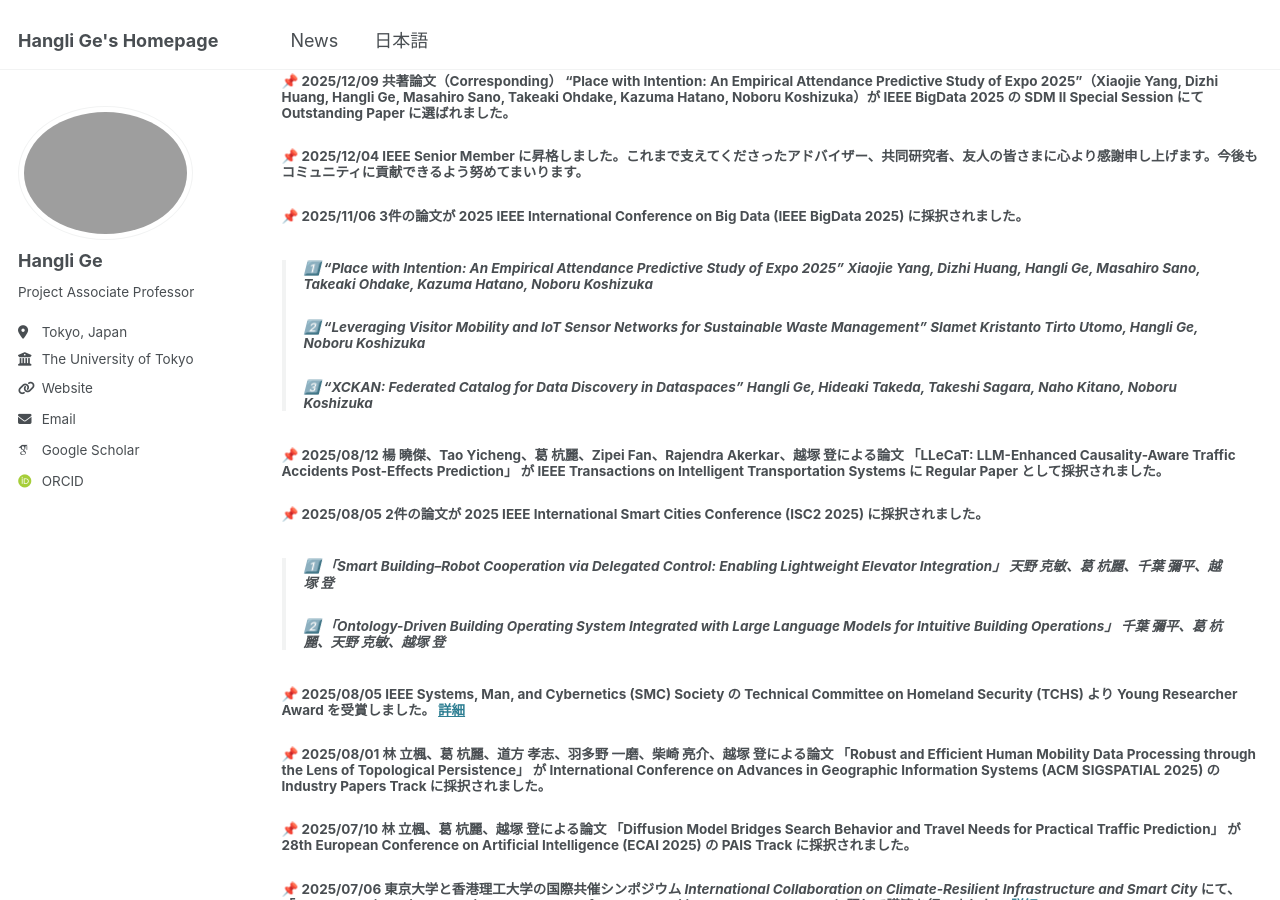
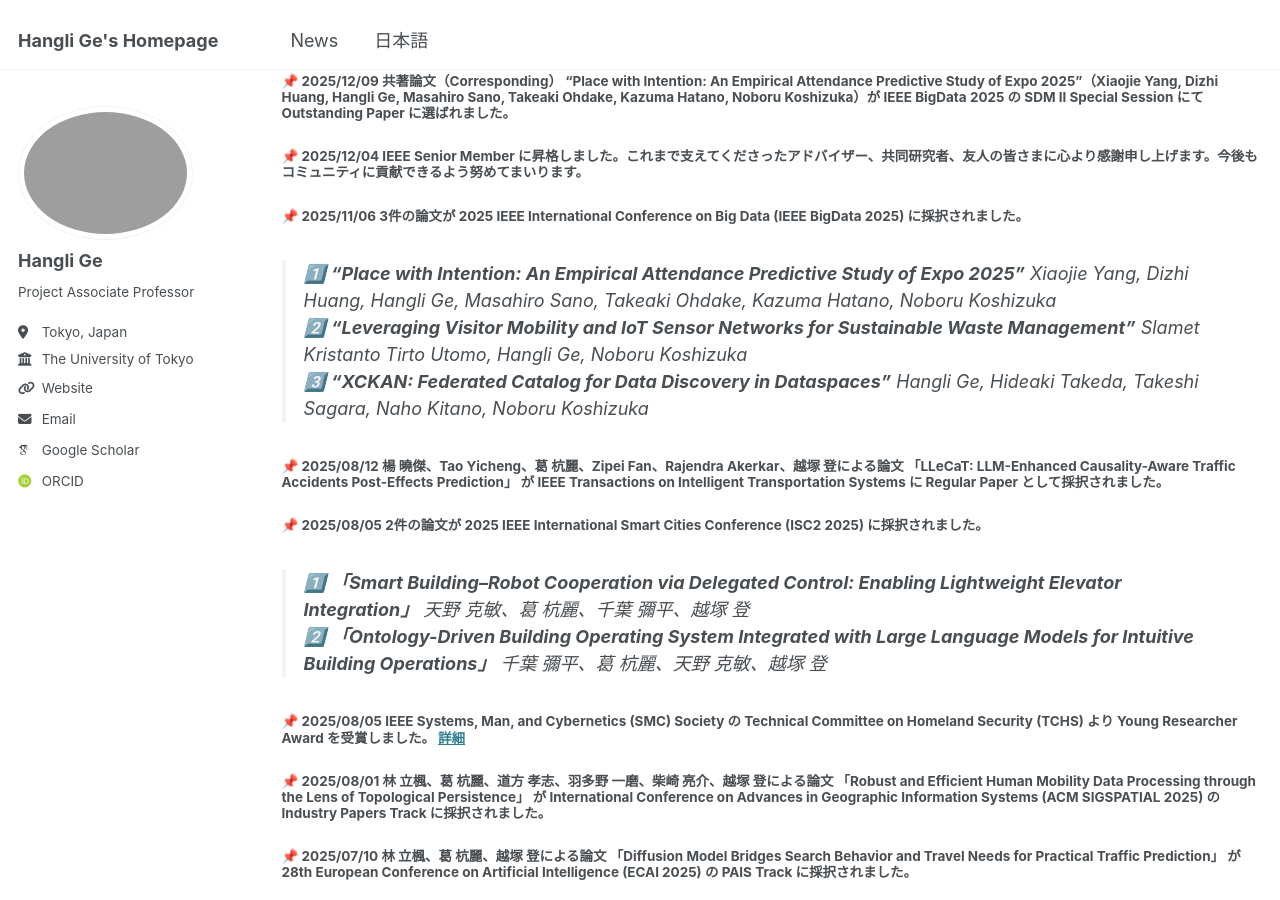
Before and after one commit to christie888/christie888.github.io, a Jekyll site: the page built from _pages/post_jp.md, in a window 1280 px wide and 900 px high, scrolled down 398 px. Built offline with Jekyll 4.4.1, drawn with Linux system fonts in a browser that asks for light colours; some web fonts are replaced.

Commit message:
Update post_jp.md

```diff
--- a/_pages/post_jp.md
+++ b/_pages/post_jp.md
@@ -19,15 +19,13 @@ permalink: post_jp/
 ##### 📌 2025/12/04 **IEEE Senior Member** に昇格しました。これまで支えてくださったアドバイザー、共同研究者、友人の皆さまに心より感謝申し上げます。今後もコミュニティに貢献できるよう努めてまいります。
 
 ##### 📌 2025/11/06 3件の論文が **2025 IEEE International Conference on Big Data (IEEE BigData 2025)** に採択されました。
-> ###### 1️⃣ **“Place with Intention: An Empirical Attendance Predictive Study of Expo 2025”** Xiaojie Yang, Dizhi Huang, Hangli Ge, Masahiro Sano, Takeaki Ohdake, Kazuma Hatano, Noboru Koshizuka
-> ###### 2️⃣ **“Leveraging Visitor Mobility and IoT Sensor Networks for Sustainable Waste Management”**  Slamet Kristanto Tirto Utomo, Hangli Ge, Noboru Koshizuka
-> ###### 3️⃣ **“XCKAN: Federated Catalog for Data Discovery in Dataspaces”** Hangli Ge, Hideaki Takeda, Takeshi Sagara, Naho Kitano, Noboru Koshizuka
+>1️⃣ **“Place with Intention: An Empirical Attendance Predictive Study of Expo 2025”** Xiaojie Yang, Dizhi Huang, Hangli Ge, Masahiro Sano, Takeaki Ohdake, Kazuma Hatano, Noboru Koshizuka <br> 2️⃣ **“Leveraging Visitor Mobility and IoT Sensor Networks for Sustainable Waste Management”**  Slamet Kristanto Tirto Utomo, Hangli Ge, Noboru Koshizuka<br> 3️⃣ **“XCKAN: Federated Catalog for Data Discovery in Dataspaces”** Hangli Ge, Hideaki Takeda, Takeshi Sagara, Naho Kitano, Noboru Koshizuka
 
 ##### 📌 2025/08/12 楊 曉傑、Tao Yicheng、葛 杭麗、Zipei Fan、Rajendra Akerkar、越塚 登による論文 **「LLeCaT: LLM-Enhanced Causality-Aware Traffic Accidents Post-Effects Prediction」** が **IEEE Transactions on Intelligent Transportation Systems** に **Regular Paper** として採択されました。
 
 ##### 📌 2025/08/05 2件の論文が **2025 IEEE International Smart Cities Conference (ISC2 2025)** に採択されました。
-> ###### 1️⃣ **「Smart Building–Robot Cooperation via Delegated Control: Enabling Lightweight Elevator Integration」** 天野 克敏、葛 杭麗、千葉 彌平、越塚 登
-> ###### 2️⃣ **「Ontology-Driven Building Operating System Integrated with Large Language Models for Intuitive Building Operations」** 千葉 彌平、葛 杭麗、天野 克敏、越塚 登
+> 1️⃣ **「Smart Building–Robot Cooperation via Delegated Control: Enabling Lightweight Elevator Integration」** 天野 克敏、葛 杭麗、千葉 彌平、越塚 登  <br>
+> 2️⃣ **「Ontology-Driven Building Operating System Integrated with Large Language Models for Intuitive Building Operations」** 千葉 彌平、葛 杭麗、天野 克敏、越塚 登
 
 ##### 📌 2025/08/05 IEEE Systems, Man, and Cybernetics (SMC) Society の Technical Committee on Homeland Security (TCHS) より **Young Researcher Award** を受賞しました。 [詳細](https://www.ieee-csr.org/awards/#ieee-smc-tchs)
 
@@ -39,15 +37,13 @@ permalink: post_jp/
 
 ##### 📌 2025/07/04 2件の論文が **2025 IEEE 14th Global Conference on Consumer Electronics (IEEE GCCE 2025)** に採択されました。
 
-> ###### 1️⃣**「Deep Unfolding for MIMO Signal Detection」** 葛 杭麗、越塚 登
-> ###### 2️⃣**「Realizing Space-Oriented Control in Smart Buildings via Word Embeddings」**  葛 杭麗、森 大晃、千葉 彌平、越塚 登
+> 1️⃣**「Deep Unfolding for MIMO Signal Detection」** 葛 杭麗、越塚 登  <br>2️⃣**「Realizing Space-Oriented Control in Smart Buildings via Word Embeddings」**  葛 杭麗、森 大晃、千葉 彌平、越塚 登
 
 ##### 📌 2025/07/01 葛 杭麗、羽多野 一磨、市川 暢之、川﨑 健史、越塚 登による論文 **「高速道路経路検索の利活用方法及び観光地ICにおける交通量との相関分析」** が、『交通工学』特集号 **「オーバーツーリズムに対応した持続可能な観光交通」** 第60巻第3号に掲載されました。
 
 ##### 📌 2025/06/30 2件の論文が **2025 IEEE International Conference on Systems, Man, and Cybernetics (SMC)** に採択されました。
 
-> ###### 1️⃣ **「Simulation of Emergency Evacuation in Large-Scale Metropolitan Railway Systems for Urban Resilience」** 葛 杭麗、Zipei Fan、楊 曉傑、Francesco Flammini、越塚 登
-> ###### 2️⃣ **「Origin–Destination Extraction from Large-Scale Route Search Records for Tourism Trend Analysis」** 葛 杭麗、黄 滌之、楊 曉傑、林 立楓、羽多野 一磨、川﨑 健史、越塚 登
+> 1️⃣ **「Simulation of Emergency Evacuation in Large-Scale Metropolitan Railway Systems for Urban Resilience」** 葛 杭麗、Zipei Fan、楊 曉傑、Francesco Flammini、越塚 登 <br> 2️⃣ **「Origin–Destination Extraction from Large-Scale Route Search Records for Tourism Trend Analysis」** 葛 杭麗、黄 滌之、楊 曉傑、林 立楓、羽多野 一磨、川﨑 健史、越塚 登
 
 ##### 📌 2025/06/15 松永 惟月、葛 杭麗、小杉 雄斗、市川 暢之、川﨑 健史、越塚 登による論文 **「経路検索履歴データを用いた高速道路上での長期的な渋滞予測」** が、第45回交通工学研究発表会にて **査読付き口頭発表** として採択されました。
 
```
